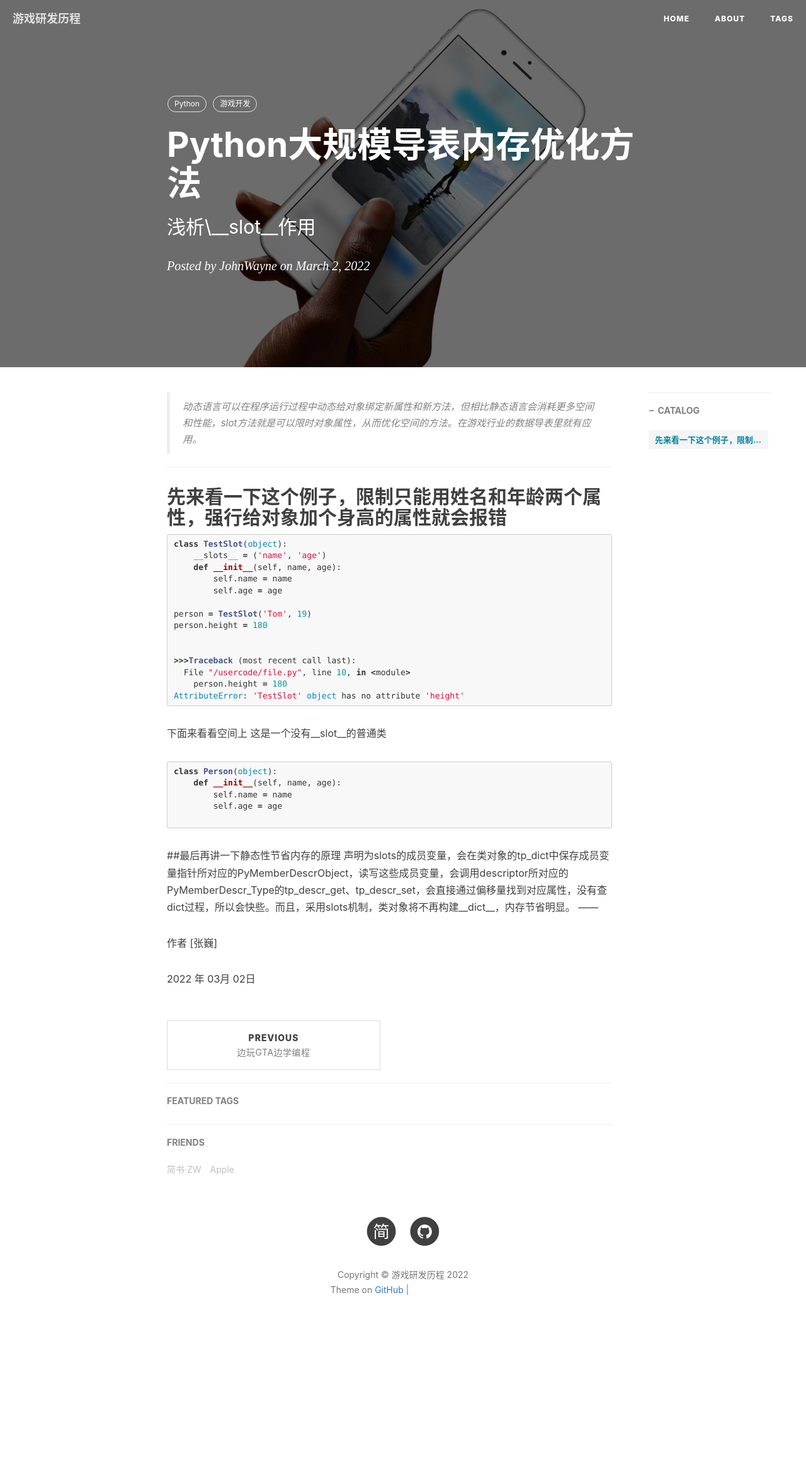
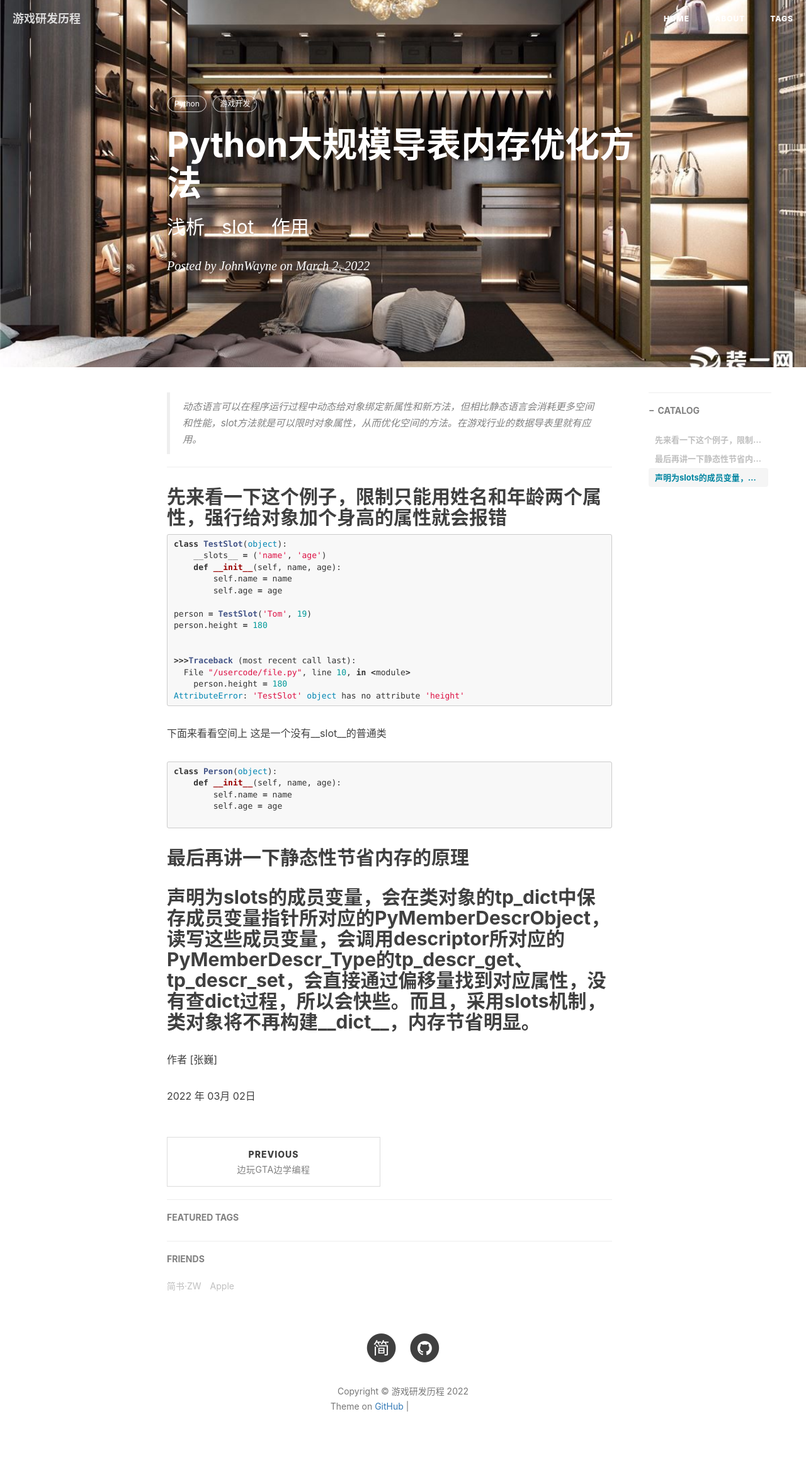
Before and after one commit to johnwayne1995/johnwayne1995.github.io, a Jekyll site: the page built from _posts/2022-03-02-Python大规模导表内存优化方法.md, in a window 1280 px wide. Shown: the whole page at 63% size. Built offline with Jekyll 4.4.1, drawn with Linux system fonts in a browser that asks for light colours; nearby versions of some CDN libraries; comment, search, counter and statistics services are not loaded; before the commit the page ends 2152 px from its top, so only the background shows below that; grey boxes are pictures that could not be loaded.

Commit message:
Update 2022-03-02-Python大规模导表内存优化方法.md

````diff
--- a/_posts/2022-03-02-Python大规模导表内存优化方法.md
+++ b/_posts/2022-03-02-Python大规模导表内存优化方法.md
@@ -1,10 +1,10 @@
 ---
 layout:     post
 title:      Python大规模导表内存优化方法
-subtitle:   浅析\__slot__作用
+subtitle:   浅析__slot__作用
 date:       2022-03-02
 author:     JohnWayne
-header-img: resources/2020-4-21-iOS中深度学习部署方案实现/post-bg-ios9-web.jpg
+header-img: resources/2022-03-02-Python大规模导表内存优化方法/closet.jpg
 catalog: true
 tags:
     - Python
@@ -43,7 +43,8 @@
 
 ```
 
-##最后再讲一下静态性节省内存的原理
+## 最后再讲一下静态性节省内存的原理
+
 声明为slots的成员变量，会在类对象的tp_dict中保存成员变量指针所对应的PyMemberDescrObject，读写这些成员变量，会调用descriptor所对应的PyMemberDescr_Type的tp_descr_get、tp_descr_set，会直接通过偏移量找到对应属性，没有查dict过程，所以会快些。而且，采用slots机制，类对象将不再构建\__dict__，内存节省明显。
 ------
 
````
